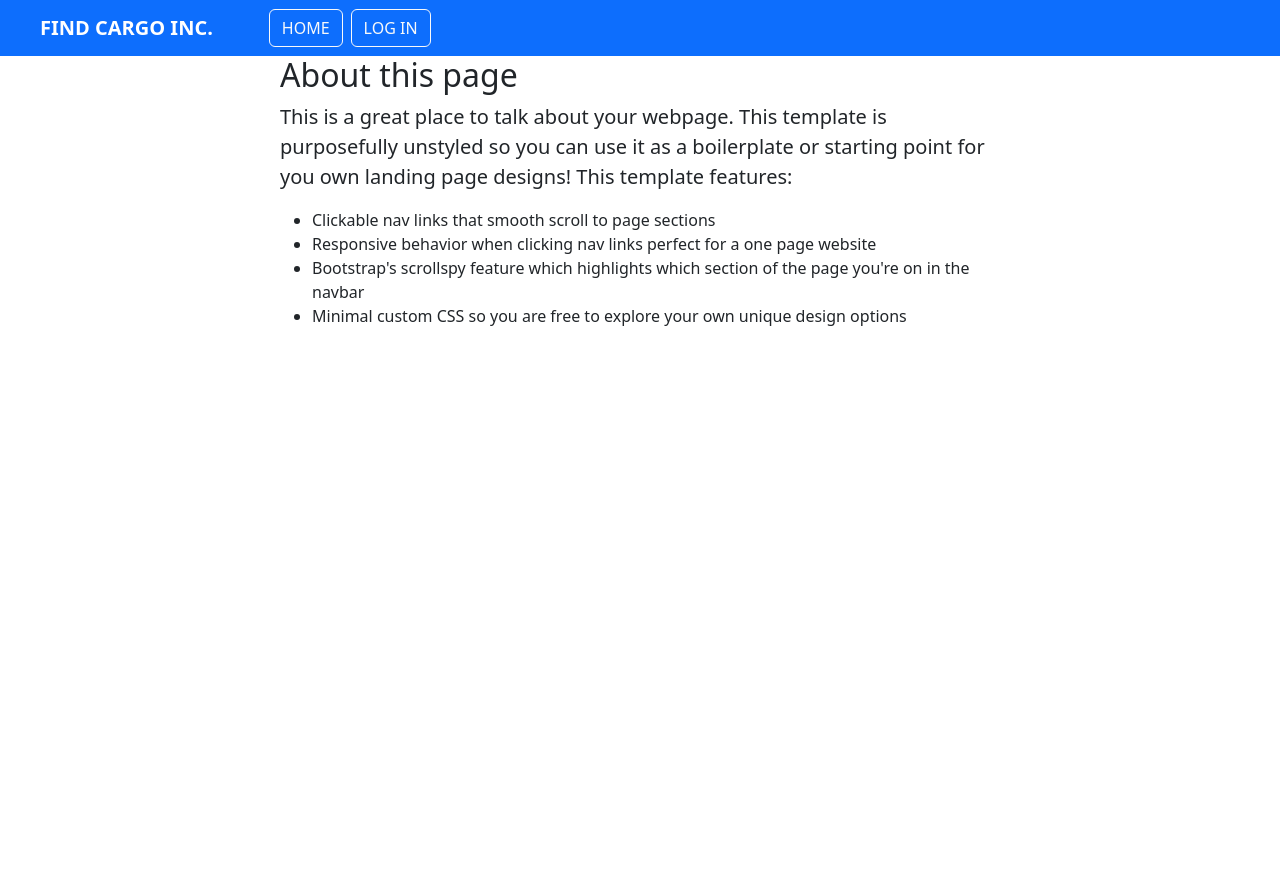
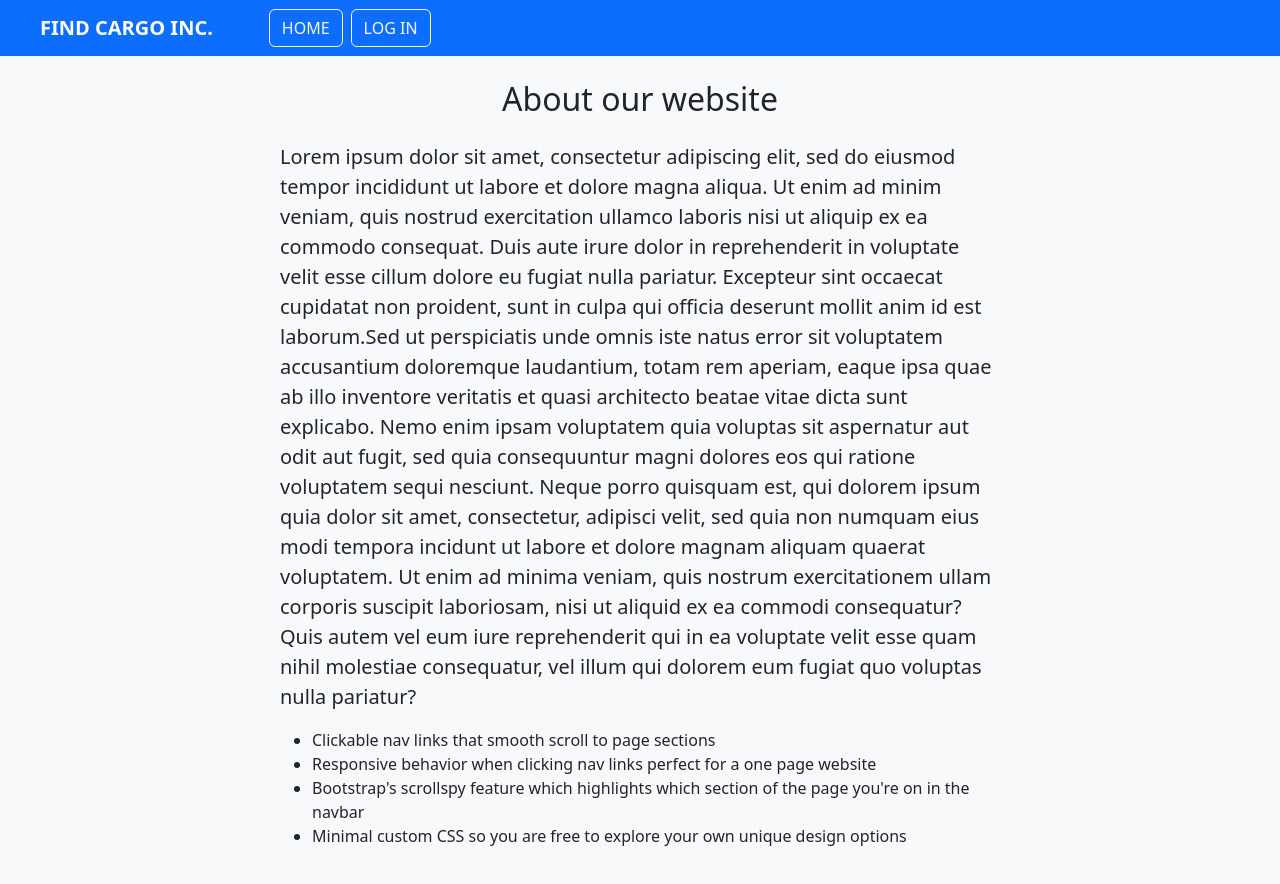
Before and after one commit to Viktor5586/Semester-3-project, a React (Create React App) app in the folder individualproject_frontend/: page /Home in a window 1280 px wide. Shown: the top 884 px of the page. Before the commit the page ends 800 px from the top, so only its background shows below. Built offline with nearby package versions, Linux system fonts and the light colour scheme.

Commit message:
More design refactoring

```diff
--- a/individualproject_frontend/package.json
+++ b/individualproject_frontend/package.json
@@ -13,6 +13,7 @@
     "react": "^18.2.0",
     "react-calendar": "^4.0.0",
     "react-dom": "^18.2.0",
+    "react-google-charts": "^4.0.0",
     "react-router-dom": "^6.4.2",
     "react-scripts": "^5.0.1",
     "react-stomp": "^5.1.0",
--- a/individualproject_frontend/src/components/AccountCard.css
+++ b/individualproject_frontend/src/components/AccountCard.css
@@ -1,7 +1,7 @@
 .profileForm{
     margin-left: 25%;
 }
-.profileForm.col-md-12 input[type="password"]{
+.profileForm .col-md-12 input[type="password"]{
     margin-left: 4.75%;
 }
 
--- a/individualproject_frontend/src/components/Home.js
+++ b/individualproject_frontend/src/components/Home.js
@@ -1,17 +1,48 @@
 import React from "react";
 export const Home = () => {
   return (
-  <section id="about">
-  <div className="container px-4">
+    <section id="about" className="bg-light">
+      <div className="container p-4">
         <div className="row gx-4 justify-content-center">
           <div className="col-lg-8">
-              <h2>About this page</h2>
-              <p className="lead">This is a great place to talk about your webpage. This template is purposefully unstyled so you can use it as a boilerplate or starting point for you own landing page designs! This template features:</p>
+            <h2 className="mb-4 text-center">About our website</h2>
+            <p className="lead">
+              Lorem ipsum dolor sit amet, consectetur adipiscing elit, sed do
+              eiusmod tempor incididunt ut labore et dolore magna aliqua. Ut
+              enim ad minim veniam, quis nostrud exercitation ullamco laboris
+              nisi ut aliquip ex ea commodo consequat. Duis aute irure dolor in
+              reprehenderit in voluptate velit esse cillum dolore eu fugiat
+              nulla pariatur. Excepteur sint occaecat cupidatat non proident,
+              sunt in culpa qui officia deserunt mollit anim id est laborum.Sed
+              ut perspiciatis unde omnis iste natus error sit voluptatem
+              accusantium doloremque laudantium, totam rem aperiam, eaque ipsa
+              quae ab illo inventore veritatis et quasi architecto beatae vitae
+              dicta sunt explicabo. Nemo enim ipsam voluptatem quia voluptas sit
+              aspernatur aut odit aut fugit, sed quia consequuntur magni dolores
+              eos qui ratione voluptatem sequi nesciunt. Neque porro quisquam
+              est, qui dolorem ipsum quia dolor sit amet, consectetur, adipisci
+              velit, sed quia non numquam eius modi tempora incidunt ut labore
+              et dolore magnam aliquam quaerat voluptatem. Ut enim ad minima
+              veniam, quis nostrum exercitationem ullam corporis suscipit
+              laboriosam, nisi ut aliquid ex ea commodi consequatur? Quis autem
+              vel eum iure reprehenderit qui in ea voluptate velit esse quam
+              nihil molestiae consequatur, vel illum qui dolorem eum fugiat quo
+              voluptas nulla pariatur?
+            </p>
             <ul>
               <li>Clickable nav links that smooth scroll to page sections</li>
-                  <li>Responsive behavior when clicking nav links perfect for a one page website</li>
-                  <li>Bootstrap's scrollspy feature which highlights which section of the page you're on in the navbar</li>
-                  <li>Minimal custom CSS so you are free to explore your own unique design options</li>
+              <li>
+                Responsive behavior when clicking nav links perfect for a one
+                page website
+              </li>
+              <li>
+                Bootstrap's scrollspy feature which highlights which section of
+                the page you're on in the navbar
+              </li>
+              <li>
+                Minimal custom CSS so you are free to explore your own unique
+                design options
+              </li>
             </ul>
           </div>
         </div>
--- /dev/null
+++ b/individualproject_frontend/src/pages/CreateTruckPage.css
@@ -0,0 +1,45 @@
+.truck-form {
+    background-color: #f5f5f5;
+    padding: 20px;
+    border-radius: 10px;
+  }
+
+  .truck-form h1 {
+    font-size: 2rem;
+    text-align: center;
+    margin-bottom: 20px;
+  }
+
+  .truck-form-label {
+    font-size: 1.2rem;
+    font-weight: bold;
+    margin-bottom: 10px;
+    display: block;
+  }
+
+  .truck-form-input {
+    width: 100%;
+    padding: 12px 20px;
+    margin: 8px 0;
+    box-sizing: border-box;
+    border: 2px solid #ccc;
+    border-radius: 4px;
+    font-size: 1.2rem;
+    transition: 0.5s;
+  }
+
+  .truck-form-input:hover {
+    border: 2px solid #555;
+  }
+
+  .truck-form button{
+    width: 15%;
+    padding: 10px 20px;
+  }
+
+  .form-error {
+    color: red;
+    font-size: 1.2rem;
+    margin-top: 10px;
+    text-align: center;
+  }
--- a/individualproject_frontend/src/pages/CreateTruckPage.js
+++ b/individualproject_frontend/src/pages/CreateTruckPage.js
@@ -2,6 +2,7 @@ import React, { useState, useEffect } from "react";
 import { Navigate, useNavigate } from "react-router-dom";
 import TRUCKAPI from "../apis/TrucksAPI.js";
 import axiosInterceptor from "../apis/axiosInterceptor.js";
+import style from "./CreateTruckPage.css";
 
 export const CreateTruckPage = () => {
   const navigateToPage = useNavigate();
--- /dev/null
+++ b/individualproject_frontend/src/pages/StatisticsPage.css
@@ -0,0 +1,4 @@
+.statisticsSection {
+    margin-left: 10%;
+    margin-top: 10%;
+  }
--- a/individualproject_frontend/src/pages/StatisticsPage.js
+++ b/individualproject_frontend/src/pages/StatisticsPage.js
@@ -1,5 +1,7 @@
 import StaticsAPI from "../apis/StatisticsAPI.js";
 import React from "react";
+import { Chart } from "react-google-charts";
+import style from "./StatisticsPage.css";
 
 const initialState = {
   trucks: "",
@@ -65,9 +67,65 @@ const StaticsPage = () => {
         });
       });
   }, []);
+  const ordersByDateData = [
+    ["Type", "Value"],
+    ["Orders today", state.ordersToday],
+    ["Orders before", state.ordersBefore],
+    ["Orders after", state.ordersAfter],
+  ];
+
+  const ordersByApproval = [
+    ["Approved", "Value"],
+    ["Orders approved", state.approved],
+    ["Orders not approved", state.notApproved],
+  ];
+
+  const ordersOptions = {
+    title: "Orders statistics",
+    is3D: true,
+  };
+
+  const trucksEmployeeCustomerData = [
+    ["Type", "Trucks", "Employees", "Customers"],
+    ["2022", state.trucks, state.employees, state.customers],
+  ];
+  const options = {
+    chart: {
+      title: "Company Performance",
+      subtitle: "Trucks, employees and customers ratio for 2022",
+    },
+  };
   return (
     <React.Fragment>
-      <div className="main-content">
+      <div className="statisticsSection d-flex row">
+        <div className="col-6 ordersSection">
+          <Chart
+            chartType="PieChart"
+            data={ordersByDateData}
+            options={ordersOptions}
+            width={"70%"}
+            height={"200px"}
+          />
+
+          <Chart
+            chartType="PieChart"
+            data={ordersByApproval}
+            options={ordersOptions}
+            width={"70%"}
+            height={"200px"}
+          />
+        </div>
+        <div className="col-6 ratioSection">
+          <Chart
+            chartType="Bar"
+            width="70%"
+            height="400px"
+            data={trucksEmployeeCustomerData}
+            options={options}
+          />
+        </div>
+      </div>
+      {/* <div className="main-content">
         <div className="header bg-gradient-primary pb-8 pt-5 pt-md-8">
           <div className="container-fluid">
             <h2 className="mb-5 text-white">Statistics summary</h2>
@@ -205,7 +263,7 @@ const StaticsPage = () => {
             </div>
           </div>
         </div>
-      </div>
+      </div> */}
     </React.Fragment>
   );
 };
```
Also changed, not shown: 1 other file (tests, documents, lock files or other folders). Lines whose indentation alone changed are shown as unchanged.
